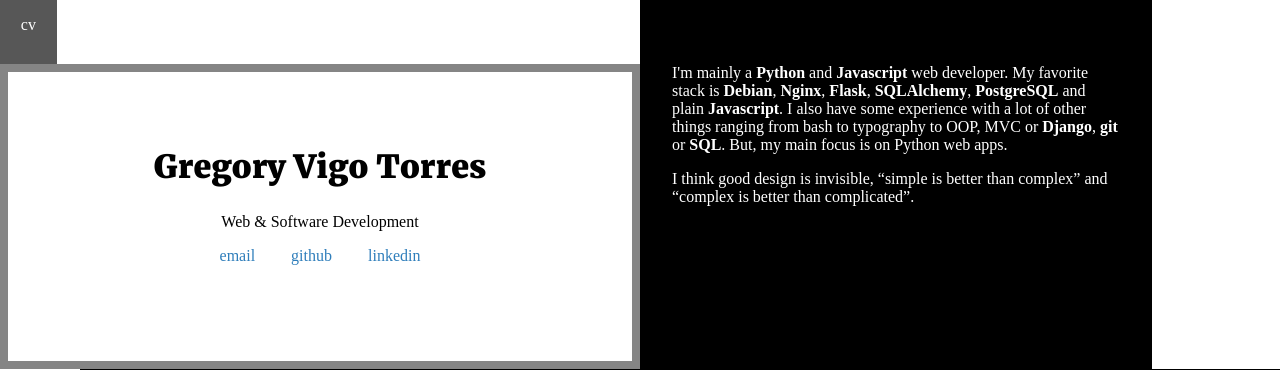
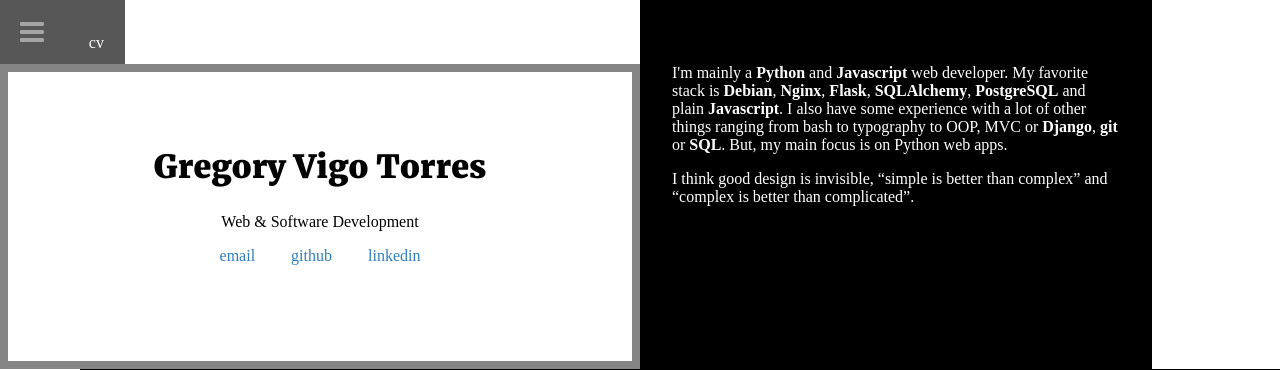
Before and after one commit to GregoryVigoTorres/GregoryVigoTorres.github.io, a Flask app: page / in a window 1280 px wide. Shown: the top 370 px of the page. Run offline with Flask 2, Linux system fonts and the light colour scheme; parts of the project's set-up code (start-up, migrations or seed data) failed here and were passed over; some web fonts are replaced.

Commit message:
svg menu icon

```diff
--- a/static/css/style.css
+++ b/static/css/style.css
@@ -381,6 +381,12 @@ a {
 ul {
   list-style: none; }
 
+.icon-container {
+  display: inline-block;
+  padding: 1rem; }
+  .icon-container svg, .icon-container use {
+    fill: #A5A5A5; }
+
 nav {
   position: absolute;
   top: 0;
--- a/static/css/style.scss
+++ b/static/css/style.scss
@@ -39,6 +39,15 @@ a {
 
 ul {
   list-style: none;
+}
+
+.icon-container {
+  display: inline-block;
+  padding: 1rem;
+
+  svg, use {
+    fill: #A5A5A5;
+  }
 }
 
 nav {
--- a/templates/index.html
+++ b/templates/index.html
@@ -6,16 +6,37 @@
     <meta name="viewport"
           content="width=device-width, initial-scale=1, maximum-scale=1, minimum-scale=1">
     <link href="{{ url_for('static', filename='css/style.css') }}" media='all' type="text/css" rel="stylesheet">
+
+        <svg xmlns="http://www.w3.org/2000/svg" style="width:0;height:0;visibility:hidden;">
+          <symbol viewbox="0 0 12 16" id="three-bars">
+            <path d="M11.41 9H.59C0 9 0 8.59 0 8c0-.59 0-1 .59-1H11.4c.59 0 .59.41.59 1 0 .59 0 1-.59 1h.01zm0-4H.59C0 5 0 4.59 0 4c0-.59 0-1 .59-1H11.4c.59 0 .59.41.59 1 0 .59 0 1-.59 1h.01zM.59 11H11.4c.59 0 .59.41.59 1 0 .59 0 1-.59 1H.59C0 13 0 12.59 0 12c0-.59 0-1 .59-1z">
+            </path>
+          </symbol>
+        </svg>
+
+
+
   </head>
 
   <body>
     <div id="main-container">
     <nav>
+      <div class="icon-container">
+        <svg version="1.1"
+             width="32"
+             height="32"
+             viewBox="0 0 12 16"
+             aria-hidden="true">
+          <use xlink:href="#three-bars"></use>
+        </svg>
+      </div>
       <a class="mobile-link" href="#projects">projects</a>
       <a href="#cv">cv</a>
     </nav>
 
     <div id="top">
+
+
       <h2>Gregory Vigo Torres</h2>
       <p>Web &amp; Software Development</p>
       <p id="contact-links">
```
